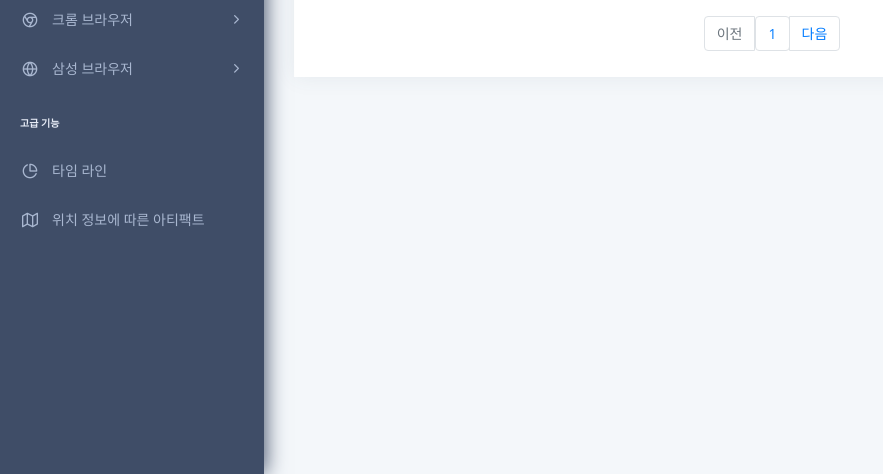
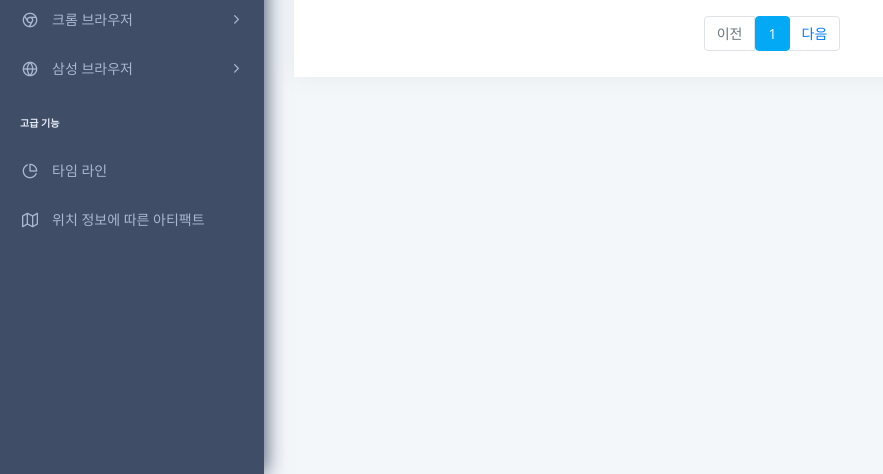
Before and after one commit to todayislegday/mobileforensictool, a Django app: template was/templates/message.html in a window 1280 px wide. Shown: the part 326-800 px from the top of the page, without its empty margins (0-883 px from the left). Run offline with Django 3.2, Linux system fonts and the light colour scheme; the template is opened without the code that fills it: most values are stand-ins (such as "Sample title", 1, 10 or a date in 2020); some libraries are stand-ins or nearby versions.

Commit message:
message.html

```diff
--- a/was/templates/message.html
+++ b/was/templates/message.html
@@ -84,7 +84,7 @@
                                         {% for page_number in page.paginator.page_range %}
                                             {% if page_number == page.number %}
                                         <div id = {{page_number}} class = now_page >
-                                            <li class="page-item" aria-current="page">
+                                            <li class="page-item active" aria-current="page">
                                                 <button class="page-link" id='pb{{page_number}}'>{{page_number}}</button>
                                             </li>
                                         </div>
```
